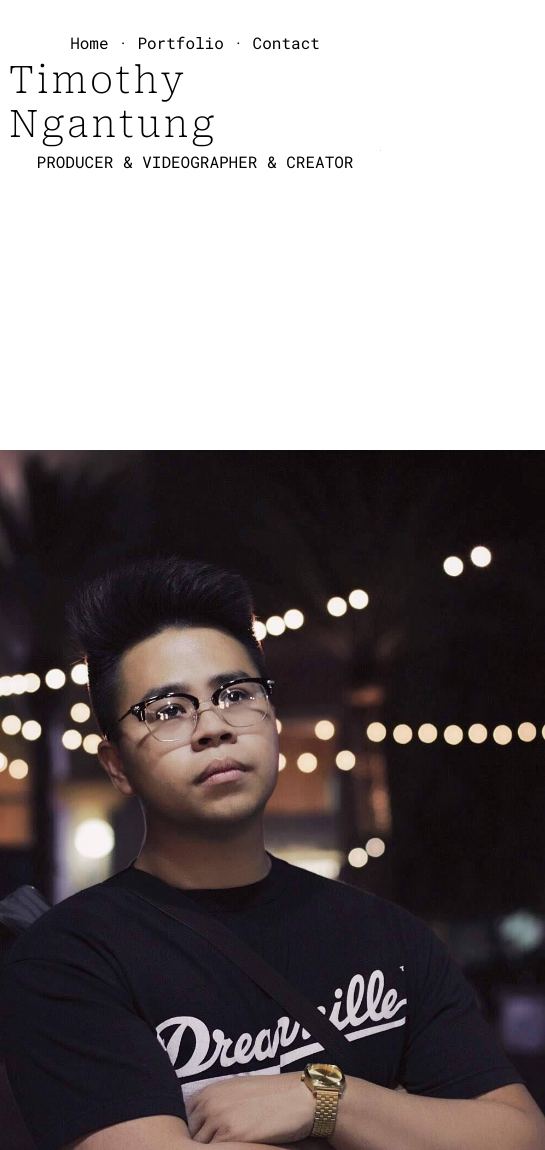
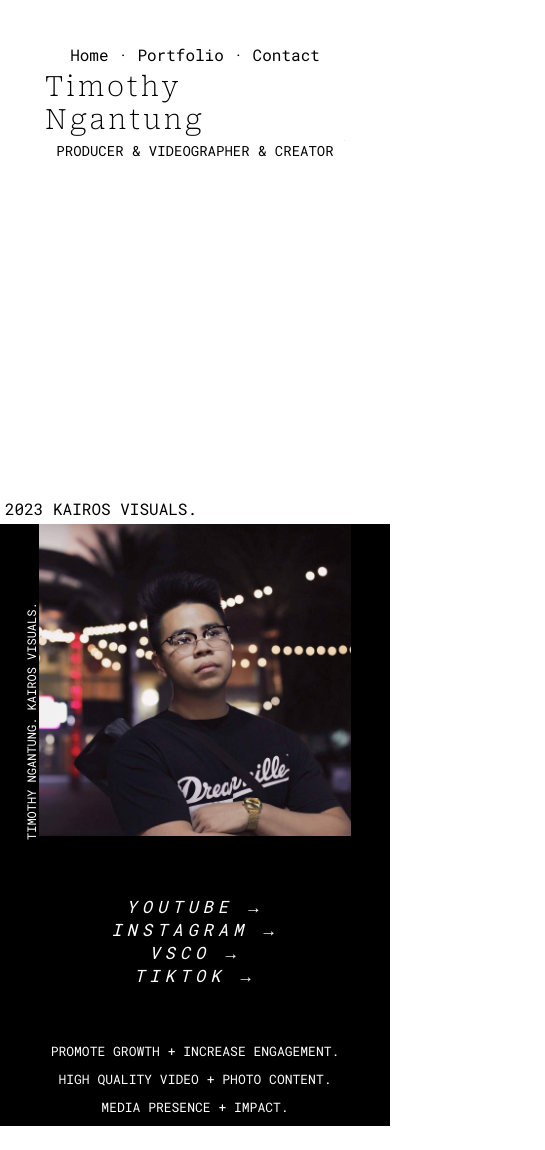
Before and after one commit to ghorus/tim, a plain HTML site: page home.html in a window 390 px wide. Shown: the part 320-1470 px from the top of the page, 545 px wide, since content can reach past the window. Drawn offline with Linux system fonts and the light colour scheme; a web font is replaced by a local one.

Commit message:
polished resizing

```diff
--- a/home.html
+++ b/home.html
@@ -29,18 +29,18 @@
         </span>
         <span class="hero_job">
             <span class="t_1">PRODUCER
-                <svg class="svg_circ1" width="108" height="54" viewBox="0 0 108 54" fill="none" >
+                <svg class="svg_circ1" viewBox="0 0 108 54" fill="none" >
                     <path class="c_1" id="circling" d="M9.22327 27.2815C14.2494 31.1907 21.0149 31.9154 27.1599 32.464C50.1129 34.5134 74.3457 33.7654 96.2603 26.0686C97.3338 25.6915 106.345 23.2441 106.037 19.8569C105.813 17.3943 101.122 15.2015 99.605 14.5274C79.5744 5.62488 55.1283 2.78542 33.4451 2.50832C26.5055 2.41964 21.0486 2.62454 14.2955 3.64774C11.0851 4.13417 4.28192 4.9568 2.31324 8.53622C-2.15051 16.6521 19.0424 27.0782 23.3374 29.4133C39.5638 38.2355 57.2909 45.2818 75.2361 49.7024C79.2137 50.6822 85.3725 52.6607 89.2767 51.0991" stroke="black" stroke-width="1" stroke-linecap="round"/>
                     </svg>
             </span> &
             <span class="t_2">VIDEOGRAPHER
-                <svg class="svg_circ2" width="158" height="57" viewBox="0 0 158 57" fill="none">
+                <svg class="svg_circ2" viewBox="0 0 158 57" fill="none">
                     <path class="c_2" d="M13.1045 28.7123C20.5223 32.9243 30.5074 33.7051 39.5766 34.2963C73.4519 36.5044 109.216 35.6985 141.559 27.4054C143.144 26.9991 156.443 24.3622 155.989 20.7125C155.658 18.0592 148.734 15.6965 146.496 14.9701C116.933 5.378 80.854 2.31858 48.8526 2.02001C38.6107 1.92446 30.5571 2.14524 20.5904 3.2477C15.8523 3.77181 5.81172 4.65817 2.90622 8.51487C-3.68168 17.2595 27.5962 28.4932 33.935 31.0092C57.883 40.5148 84.0458 48.107 110.53 52.87C116.401 53.9257 125.49 56.0575 131.252 54.3749" stroke="black" stroke-width="1" stroke-linecap="round"/>
                     </svg>
 
             </span> &
             <span class="t_3">CREATOR
-                <svg class="svg_circ3" width="108" height="54" viewBox="0 0 108 54" fill="none">
+                <svg class="svg_circ3" viewBox="0 0 108 54" fill="none">
                     <path class="c_3" id="circling" d="M9.22327 27.2815C14.2494 31.1907 21.0149 31.9154 27.1599 32.464C50.1129 34.5134 74.3457 33.7654 96.2603 26.0686C97.3338 25.6915 106.345 23.2441 106.037 19.8569C105.813 17.3943 101.122 15.2015 99.605 14.5274C79.5744 5.62488 55.1283 2.78542 33.4451 2.50832C26.5055 2.41964 21.0486 2.62454 14.2955 3.64774C11.0851 4.13417 4.28192 4.9568 2.31324 8.53622C-2.15051 16.6521 19.0424 27.0782 23.3374 29.4133C39.5638 38.2355 57.2909 45.2818 75.2361 49.7024C79.2137 50.6822 85.3725 52.6607 89.2767 51.0991" stroke="black" stroke-width="1" stroke-linecap="round"/>
                     </svg>
             </span>
--- a/index.css
+++ b/index.css
@@ -7,6 +7,7 @@ font-family: 'Roboto Serif', serif;*/
 a:hover{cursor: pointer;}
 body{
     margin:0;
+    overflow-x: hidden;
     position: relative;
 }
 .c_2{stroke-dasharray:446;stroke-dashoffset: 446;transition: 0.3s ease-in-out;}
@@ -103,7 +104,8 @@ body{
     flex-direction: column;
     font-family: 'Roboto Mono', monospace;
     justify-content: center;
-    margin:10px 0px 100px 10px;
+    margin:10px 0px 100px 0px;
+    max-width: 100%;
     width:100vw;
 }
 .port_img{
@@ -114,7 +116,7 @@ body{
 .port_imgs{
     display: flex;
     flex-wrap: wrap;
-    gap: 7px;
+    /* gap: 7px; */
     justify-content: center;
     margin:50px;
     width:90vw;
@@ -172,6 +174,14 @@ body{
     flex-direction: column;
     justify-content: center;
 }
+.svg_circ1,.svg_circ3{
+    height: 54px;
+    width: 108px;
+}
+.svg_circ2{
+    height: 57;
+    width: 158px;
+}
 .svg_circ1,.svg_circ2,.svg_circ3{left:-10px;position: absolute;top:-5px;}
 .svg_underline{bottom:-5px;left:0;position: absolute;}
 .t_1,.t_2,.t_3{position: relative;}
@@ -219,11 +229,53 @@ body{
     transition: 0.2s ease-in-out;
 }
 #yt{position:relative;}
+@media screen and (max-width:1556px) {
+
+}
 @media screen and (max-width:1255px) {
     .tim_info{gap:5%;}
 }
 @media screen and (max-width:1180px) {
-    .tim_info{flex-direction: column;gap:5%;}
+    .tim_info{flex-direction: column;gap:5%;height: 100%;}
+    .tim_perk{
+        display: flex;
+        justify-content: center;
+    }
+}
+@media screen and (max-width:755px) {
+    .tim_img1{width:80vw;height:80vw;}
+    .tim_img1_cap{font-size: 12px;}
+}
+@media screen and (max-width:565px) {
+    .tim_links{
+        align-items: center;
+        display: flex;
+        flex-direction: column;
+    }
+}
+@media screen and (max-width:400px) {
+    .hero_job{font-size: 14px;}
+    .hero_name{font-size: 28px;width:300px;}
+    .svg_circ1,.svg_circ3{
+        height:40px;
+        width:80px;
+    }
+    .svg_circ2{
+        width: 100px;
+    }
+    .tim_info{
+
+    }
+    .tim_links{
+        align-items: center;
+        display: flex;
+        flex-direction: column;
+    }
+    .tim_perk{font-size: 13px;}
+    .u1,.u2,.u3,.u4,.u5,.u6{
+
+        width:100px;
+    }
 }
 @keyframes appear {
     0%{opacity: 0;}
--- a/index.js
+++ b/index.js
@@ -98,7 +98,8 @@ function getPos2(e){
     x=e.clientX;
     y=window.pageYOffset;
     yy=e.clientY;
-    desc.innerHTML="@_kairosvisuals, @tim_ngantung"
+    desc.innerHTML="@tim_ngantung"
+    // @_kairosvisuals,
     desc.style.display = "block"
     desc.style.top=(y + yy - 50) + "px"
     desc.style.left=(x-20) + "px"}
```
Also changed, not shown: portfolio.html (+0 -1 lines).
